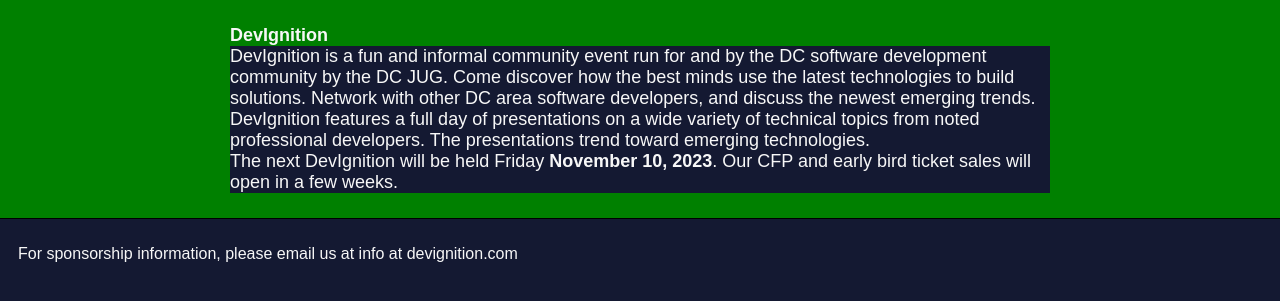
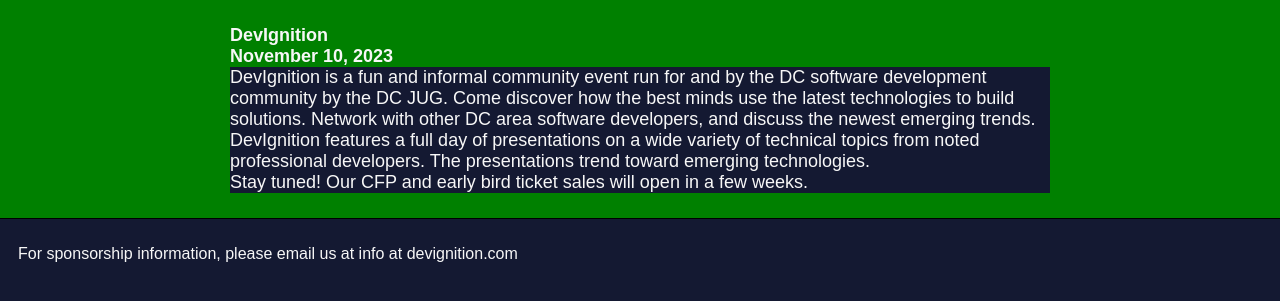
Before and after one commit to gothamgo/devignition, a Jekyll site: the page built from index.html, in a window 1280 px wide. Shown: the top 301 px of the page. Built offline with Jekyll 4.4.1, drawn with Linux system fonts in a browser that asks for light colours; some web fonts are replaced.

Commit message:
Update index.html

```diff
--- a/index.html
+++ b/index.html
@@ -16,7 +18,7 @@
     </p>
 
     <p>
-      The next DevIgnition will be held Friday <strong>November 10, 2023</strong>. Our CFP and early bird ticket sales will open in a few weeks.
+      Stay tuned! Our CFP and early bird ticket sales will open in a few weeks.
     </p>
 
   </div>
```
Also changed, not shown: other parts of index.html (+2 -0 lines).
